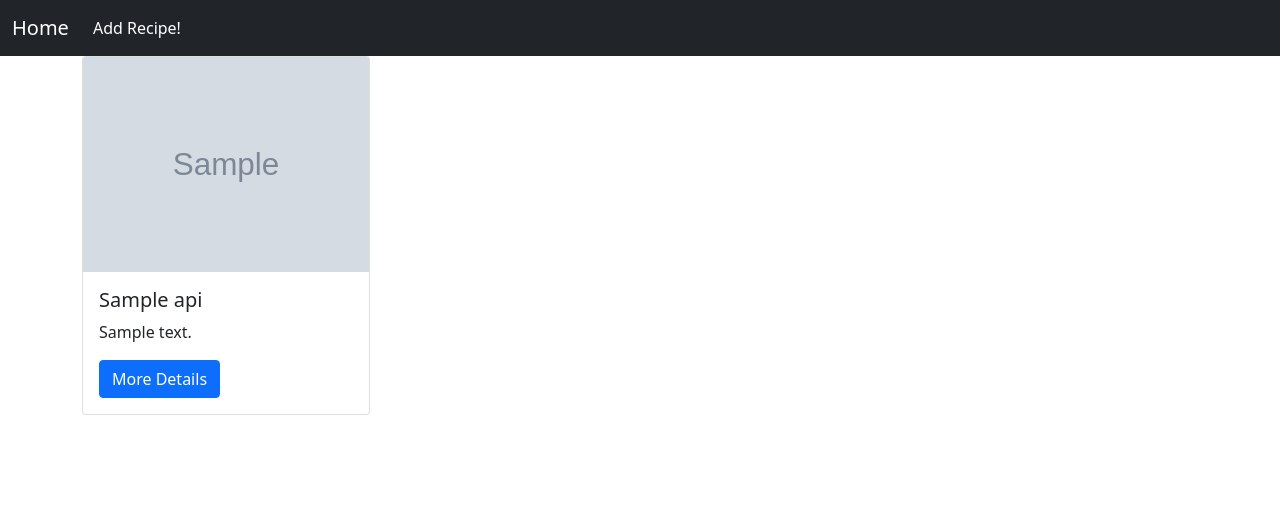
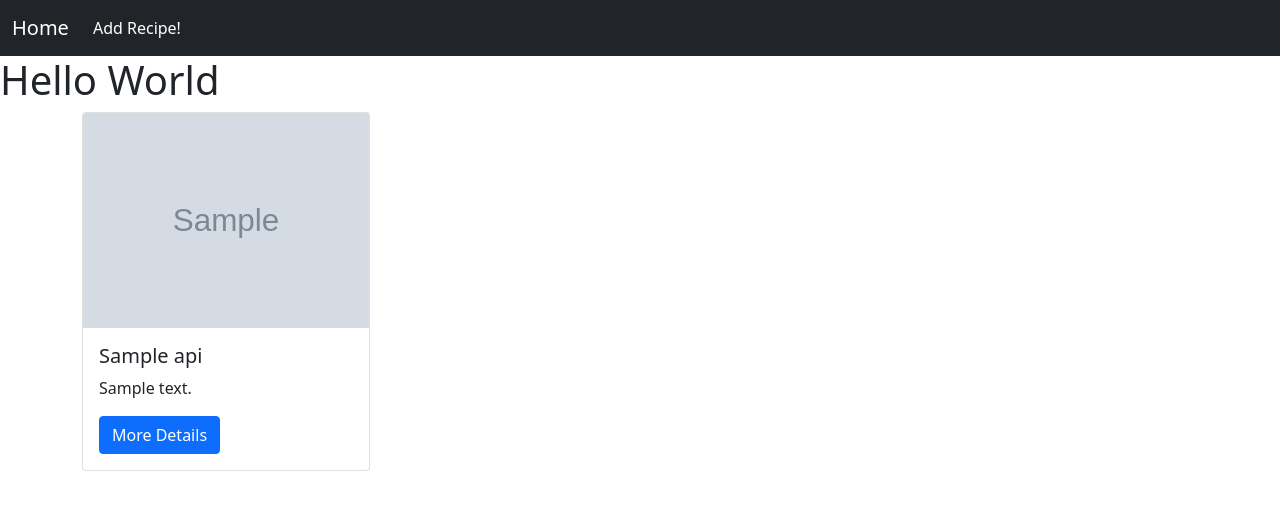
Before and after one commit to Narcos101/recipe_app, a Django app: template recipe/templates/index.html in a window 1280 px wide. Shown: the top 510 px of the page. Run offline with Django 3.2, Linux system fonts and the light colour scheme; the template is opened without the code that fills it: most values are stand-ins (such as "Sample title", 1, 10 or a date in 2020); grey boxes marked "Sample" are stand-in pictures.

Commit message:
included a css file

```diff
--- a/recipe/templates/index.html
+++ b/recipe/templates/index.html
@@ -6,8 +6,8 @@
     <meta http-equiv="X-UA-Compatible" content="IE=edge">
     <meta name="viewport" content="width=device-width, initial-scale=1.0">
     <title>Homepage</title>
-    <link rel="stylesheet" href="{% static 'style.css'%}">
     <link href="https://cdn.jsdelivr.net/npm/bootstrap@5.1.3/dist/css/bootstrap.min.css" rel="stylesheet" integrity="sha384-1BmE4kWBq78iYhFldvKuhfTAU6auU8tT94WrHftjDbrCEXSU1oBoqyl2QvZ6jIW3" crossorigin="anonymous">
+    <link rel="stylesheet" href="{% static 'index.css' %}">
 </head>
 <body>
     <nav class="navbar navbar-expand-lg navbar-dark bg-dark">
@@ -24,6 +24,7 @@
           </div>
         </div>
       </nav>
+    <h1 id="he">Hello World</h1>
     <div class="container">
     {% for apis in api%}
     <div class="card" style="width: 18rem;">
```
